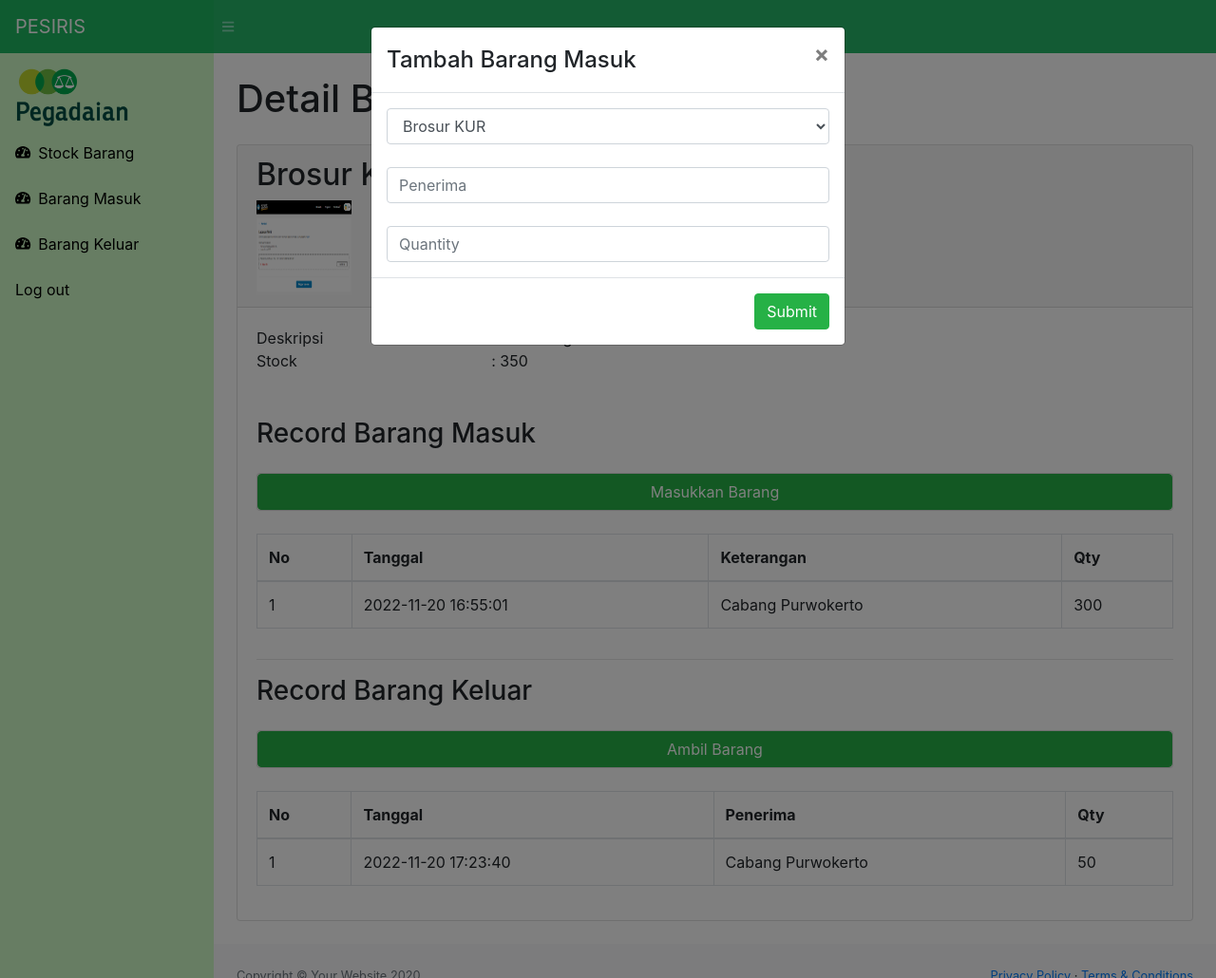
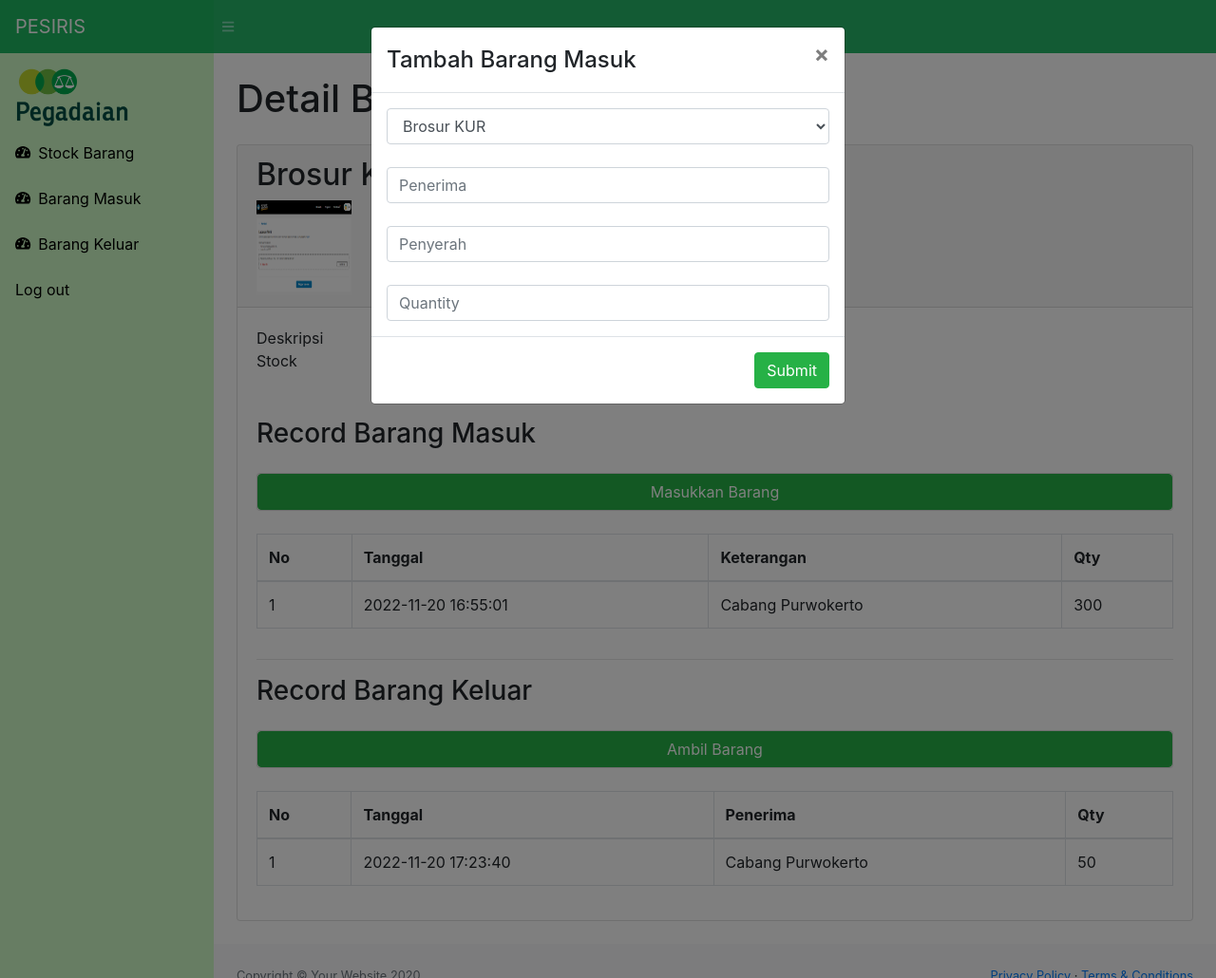
Before and after one commit to vigorjs/PESIRIS, a PHP site: page /detail.php?id=65 in a window 1280 px wide, after a click on "Masukkan Barang". Shown: the whole page at 95% size. Run offline with PHP 8.4, Linux system fonts and the light colour scheme; a user stored in the database is signed in; data comes from the database, SQL or seed files in the repository; data that the repository does not hold is empty; some libraries are stand-ins or nearby versions.

Commit message:
Update detail.php

```diff
--- a/detail.php
+++ b/detail.php
@@ -247,6 +247,8 @@ if($gambar==null){
         <br>
         <input type="text" name="penerima" placeholder="Penerima" class="form-control" required>
         <br>
+        <input type="text" name="penyerah" placeholder="Penyerah" class="form-control" required>
+        <br>
         <input type="number" name="qty" placeholder="Quantity" class="form-control" required>
         </div>
 
@@ -292,6 +294,8 @@ if($gambar==null){
         <br>
         <input type="text" name="penerima" placeholder="Penerima" class="form-control" required>
         <br>
+        <input type="text" name="penyerah" placeholder="Penyerah" class="form-control" required>
+        <br>
         <input type="number" name="qty" placeholder="Quantity" class="form-control" required>
         <input type="hidden" name="idb" value="<?=$idb;?>">
         <input type="hidden" name="idk" value="<?=$idk;?>">
```
